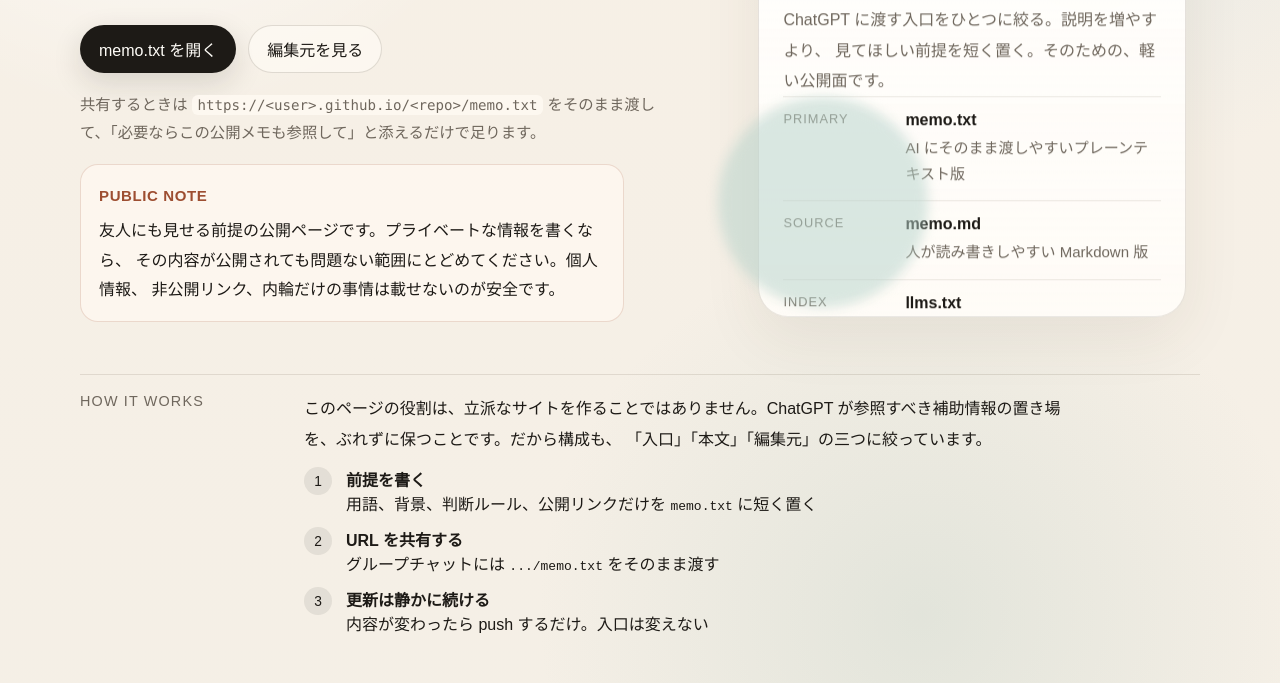
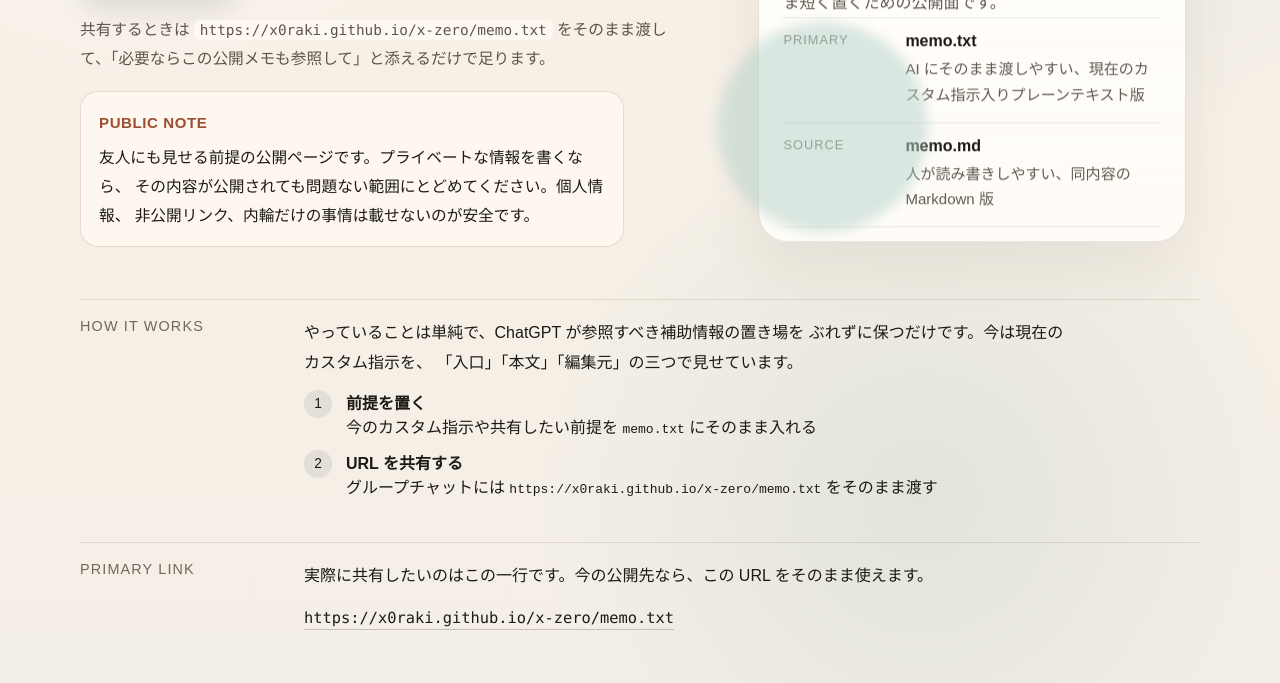
Before and after one commit to x0raki/x-zero, a plain HTML site: page index.html in a window 1280 px wide. Shown: the part 533-1216 px from the top of the page. Drawn offline with Linux system fonts and the light colour scheme.

Commit message:
Refine memo page typography and visibility

```diff
--- a/index.html
+++ b/index.html
@@ -37,6 +37,9 @@
         min-height: 100vh;
         font-family: "Hiragino Sans", "Noto Sans JP", sans-serif;
         color: var(--text);
+        text-rendering: optimizeLegibility;
+        -webkit-font-smoothing: antialiased;
+        -moz-osx-font-smoothing: grayscale;
         background:
           linear-gradient(180deg, rgba(255, 255, 255, 0.25), transparent 24%),
           radial-gradient(circle at 12% 18%, rgba(255, 255, 255, 0.92), transparent 24rem),
@@ -76,7 +79,7 @@
         justify-content: space-between;
         gap: 16px;
         padding: 4px 4px 18px;
-        color: var(--muted);
+        color: #655d54;
         font-size: 0.94rem;
         letter-spacing: 0.02em;
       }
@@ -125,17 +128,17 @@
       h1 {
         margin: 0;
         font-family: "Hiragino Mincho ProN", "Noto Serif JP", serif;
-        font-size: clamp(2.8rem, 8vw, 5.8rem);
-        line-height: 0.95;
+        font-size: clamp(2.7rem, 6.8vw, 5rem);
+        line-height: 0.98;
         letter-spacing: -0.04em;
       }
 
       .lead {
         max-width: 36rem;
         margin: 24px 0 0;
-        color: var(--muted);
-        font-size: clamp(1rem, 2.1vw, 1.18rem);
-        line-height: 1.95;
+        color: #5d554b;
+        font-size: clamp(1.04rem, 1.9vw, 1.16rem);
+        line-height: 1.9;
       }
 
       .actions {
@@ -153,6 +156,8 @@
         padding: 0 18px;
         border-radius: 999px;
         border: 1px solid transparent;
+        font-size: 0.96rem;
+        font-weight: 600;
         text-decoration: none;
         transition:
           transform 160ms ease,
@@ -177,9 +182,9 @@
 
       .hero-note {
         margin-top: 18px;
-        color: var(--muted);
-        font-size: 0.96rem;
-        line-height: 1.8;
+        color: #5d554b;
+        font-size: 0.98rem;
+        line-height: 1.85;
       }
 
       .hero-note code {
@@ -196,8 +201,9 @@
         padding: 16px 18px;
         border: 1px solid rgba(157, 78, 49, 0.18);
         border-radius: 18px;
-        background: rgba(255, 248, 242, 0.72);
+        background: rgba(255, 248, 242, 0.84);
         color: var(--text);
+        font-size: 0.98rem;
         line-height: 1.85;
       }
 
@@ -319,8 +325,8 @@
       .sheet-main p {
         max-width: 28rem;
         margin: 18px 0 0;
-        color: var(--muted);
-        line-height: 1.9;
+        color: #5f574d;
+        line-height: 1.82;
       }
 
       .file-list {
@@ -356,14 +362,14 @@
 
       .file-row span {
         display: block;
-        color: var(--muted);
+        color: #625a51;
         line-height: 1.7;
         font-size: 0.94rem;
       }
 
       .sections {
         display: grid;
-        gap: 56px;
+        gap: 44px;
         padding-top: 24px;
       }
 
@@ -388,7 +394,7 @@
 
       .section-body p {
         margin: 0 0 12px;
-        line-height: 1.95;
+        line-height: 1.88;
       }
 
       .steps {
@@ -538,7 +544,8 @@
           <p class="lead">
             グループチャットの ChatGPT に追加で見せたい背景や判断ルールを、
             公開メモとして静かに置いておくためのページです。主役は
-            <code>memo.txt</code>。人向けの説明は、必要なぶんだけ横に添えます。
+            <code>memo.txt</code>。今は現在のカスタム指示をそのまま収録していて、
+            人向けの説明は必要なぶんだけ横に添えます。
           </p>
 
           <div class="actions">
@@ -548,7 +555,7 @@
 
           <p class="hero-note">
             共有するときは
-            <code>https://&lt;user&gt;.github.io/&lt;repo&gt;/memo.txt</code>
+            <code>https://x0raki.github.io/x-zero/memo.txt</code>
             をそのまま渡して、「必要ならこの公開メモも参照して」と添えるだけで足ります。
           </p>
 
@@ -572,8 +579,8 @@
                 <h2>memo.txt</h2>
                 <span class="path">/x-zero/memo.txt</span>
                 <p>
-                  ChatGPT に渡す入口をひとつに絞る。説明を増やすより、
-                  見てほしい前提を短く置く。そのための、軽い公開面です。
+                  ChatGPT に渡す入口をひとつに絞る。今は現在のカスタム指示を入れていて、
+                  見てほしい前提をそのまま短く置くための公開面です。
                 </p>
               </div>
 
@@ -582,14 +589,14 @@
                   <div class="file-kind">primary</div>
                   <div>
                     <a href="./memo.txt"><strong>memo.txt</strong></a>
-                    <span>AI にそのまま渡しやすいプレーンテキスト版</span>
+                    <span>AI にそのまま渡しやすい、現在のカスタム指示入りプレーンテキスト版</span>
                   </div>
                 </div>
                 <div class="file-row">
                   <div class="file-kind">source</div>
                   <div>
                     <a href="./memo.md"><strong>memo.md</strong></a>
-                    <span>人が読み書きしやすい Markdown 版</span>
+                    <span>人が読み書きしやすい、同内容の Markdown 版</span>
                   </div>
                 </div>
                 <div class="file-row">
@@ -610,17 +617,17 @@
           <div class="section-title">How It Works</div>
           <div class="section-body">
             <p>
-              このページの役割は、立派なサイトを作ることではありません。ChatGPT
-              が参照すべき補助情報の置き場を、ぶれずに保つことです。だから構成も、
-              「入口」「本文」「編集元」の三つに絞っています。
+              やっていることは単純で、ChatGPT が参照すべき補助情報の置き場を
+              ぶれずに保つだけです。今は現在のカスタム指示を、
+              「入口」「本文」「編集元」の三つで見せています。
             </p>
             <div class="steps">
               <div class="step">
                 <div class="step-number">1</div>
                 <div>
-                  <strong>前提を書く</strong><br />
-                  用語、背景、判断ルール、公開リンクだけを
-                  <code>memo.txt</code> に短く置く
+                  <strong>前提を置く</strong><br />
+                  今のカスタム指示や共有したい前提を
+                  <code>memo.txt</code> にそのまま入れる
                 </div>
               </div>
               <div class="step">
@@ -628,14 +635,7 @@
                 <div>
                   <strong>URL を共有する</strong><br />
                   グループチャットには
-                  <code>.../memo.txt</code> をそのまま渡す
-                </div>
-              </div>
-              <div class="step">
-                <div class="step-number">3</div>
-                <div>
-                  <strong>更新は静かに続ける</strong><br />
-                  内容が変わったら push するだけ。入口は変えない
+                  <code>https://x0raki.github.io/x-zero/memo.txt</code> をそのまま渡す
                 </div>
               </div>
             </div>
@@ -646,11 +646,10 @@
           <div class="section-title">Primary Link</div>
           <div class="section-body">
             <p>
-              実際に共有したいのは、たぶんこの一行です。Pages 公開後は自分の URL
-              に置き換えて使えます。
+              実際に共有したいのはこの一行です。今の公開先なら、この URL をそのまま使えます。
             </p>
-            <a class="mono-link" href="./memo.txt"
-              >https://&lt;user&gt;.github.io/&lt;repo&gt;/memo.txt</a
+            <a class="mono-link" href="https://x0raki.github.io/x-zero/memo.txt"
+              >https://x0raki.github.io/x-zero/memo.txt</a
             >
           </div>
         </section>
```
